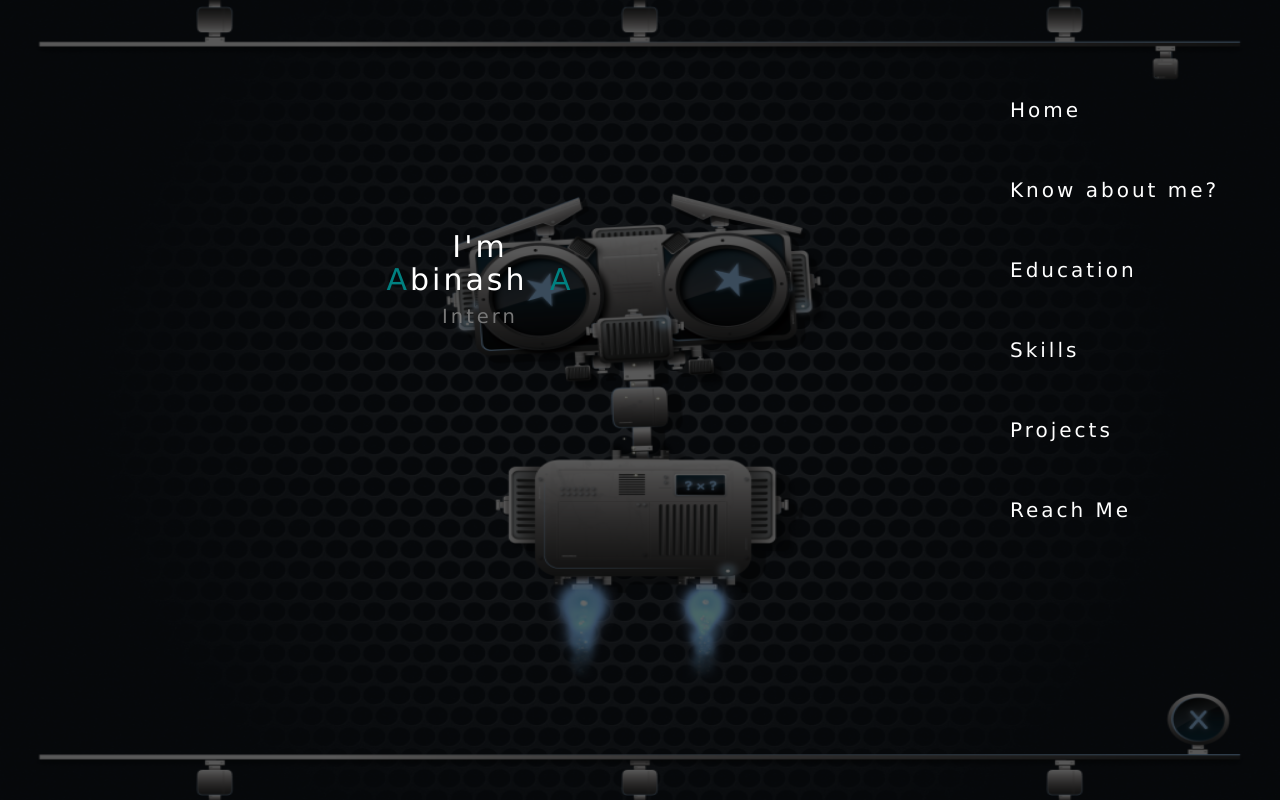
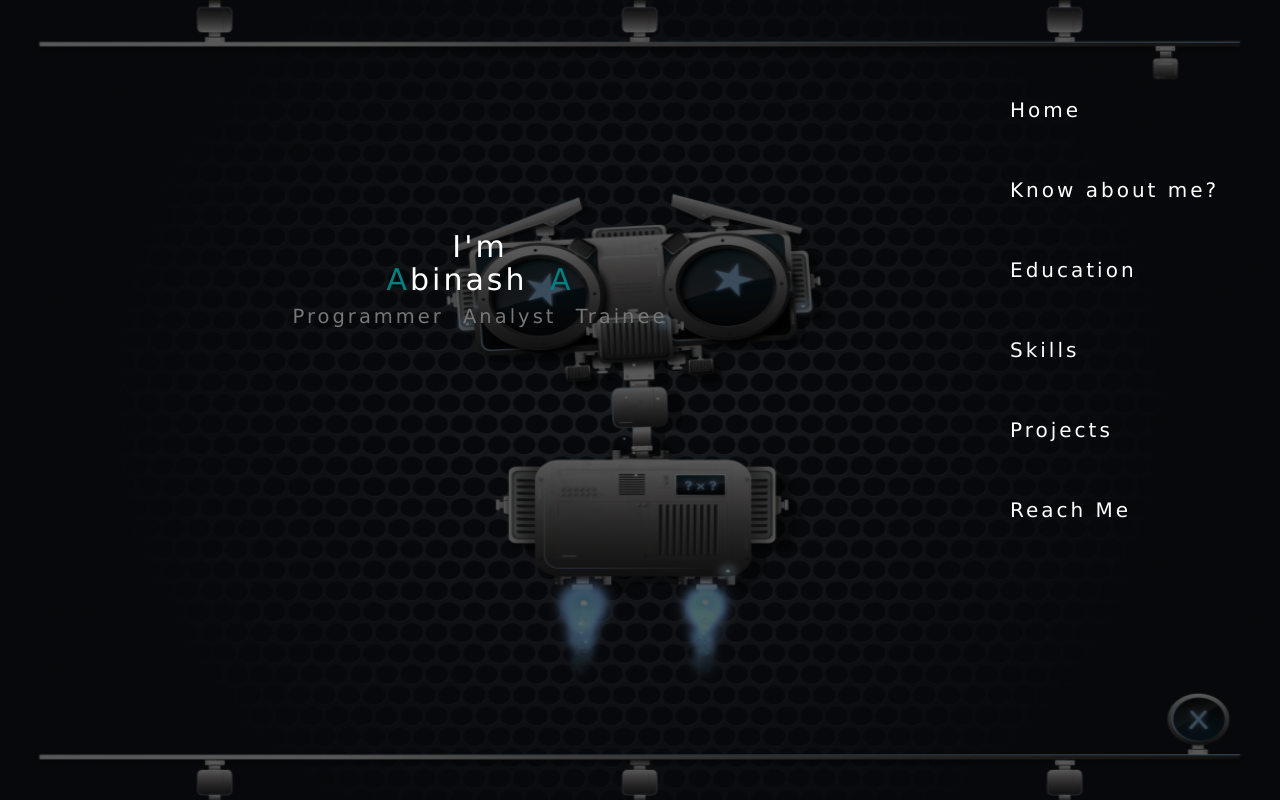
Before and after one commit to Abinash1998/Abinash1998.github.io, a plain HTML site: page index.html in a window 1280 px wide. Drawn offline with nearby package versions, Linux system fonts and the light colour scheme.

Commit message:
Update index.html

```diff
--- a/index.html
+++ b/index.html
@@ -18,7 +18,7 @@
 				</div>
 </div>
                                 <div class="home_text_left col-xs-12 col-md-9">
-                                                <div class="head_center col-xs-12"><h2>I'm <br><span> A</span>binash <span>A</span><br><small>Intern</small></h2></div>
+                                                <div class="head_center col-xs-12"><h2>I'm <br><span> A</span>binash <span>A</span><br><small>Programmer Analyst Trainee</small></h2></div>
                                 </div>
 <div class="top_nav col-xs-12">
 		<span class="glyphicon glyphicon-menu-down down_icon"></span>
```
